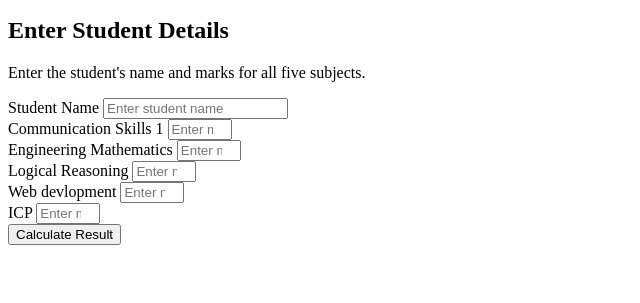
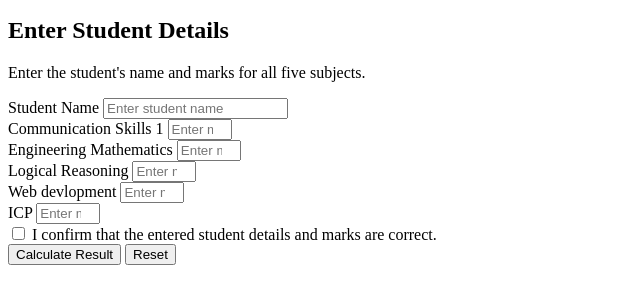
Before and after one commit to chavannisha634/result-calculator-website, a plain HTML site: page index.html in a window 1280 px wide. Shown: the part 101-404 px from the top of the page, without its empty margins (0-640 px from the left). Drawn offline with Linux system fonts and the light colour scheme.

Commit message:
Add confirmation checkbox and reset functionality

```diff
--- a/index.html
+++ b/index.html
@@ -28,35 +28,38 @@
 
                 <div>
                     <label for="english">Communication Skills 1</label>
-                    <input type="number" id="english" name="english"
-                        min="0" max="100" placeholder="Enter marks" required>
+                    <input type="number" id="english" name="english" min="0" max="100" placeholder="Enter marks" required>
                 </div>
 
                 <div>
                     <label for="mathematics">Engineering Mathematics</label>
-                    <input type="number" id="mathematics" name="mathematics"
-                        min="0" max="100" placeholder="Enter marks" required>
+                    <input type="number" id="mathematics" name="mathematics" min="0" max="100" placeholder="Enter marks" required>
                 </div>
 
                 <div>
                     <label for="science">Logical Reasoning</label>
-                    <input type="number" id="science" name="science"
-                        min="0" max="100" placeholder="Enter marks" required>
+                    <input type="number" id="science" name="science" min="0" max="100" placeholder="Enter marks" required>
                 </div>
 
                 <div>
                     <label for="computer-science">Web devlopment</label>
-                    <input type="number" id="computer-science" name="computerScience"
-                        min="0" max="100" placeholder="Enter marks" required>
+                    <input type="number" id="computer-science" name="computerScience" min="0" max="100" placeholder="Enter marks" required>
                 </div>
 
                 <div>
                     <label for="social-studies">ICP</label>
-                    <input type="number" id="social-studies" name="socialStudies"
-                        min="0" max="100" placeholder="Enter marks" required>
+                    <input type="number" id="social-studies" name="socialStudies" min="0" max="100" placeholder="Enter marks" required>
+                </div>
+
+                <div>
+                    <input type="checkbox" id="confirm-details" name="confirmDetails" required>
+                    <label for="confirm-details">
+                        I confirm that the entered student details and marks are correct.
+                    </label>
                 </div>
 
                 <button type="submit">Calculate Result</button>
+                <button type="reset">Reset</button>
 
             </form>
         </section>
```
